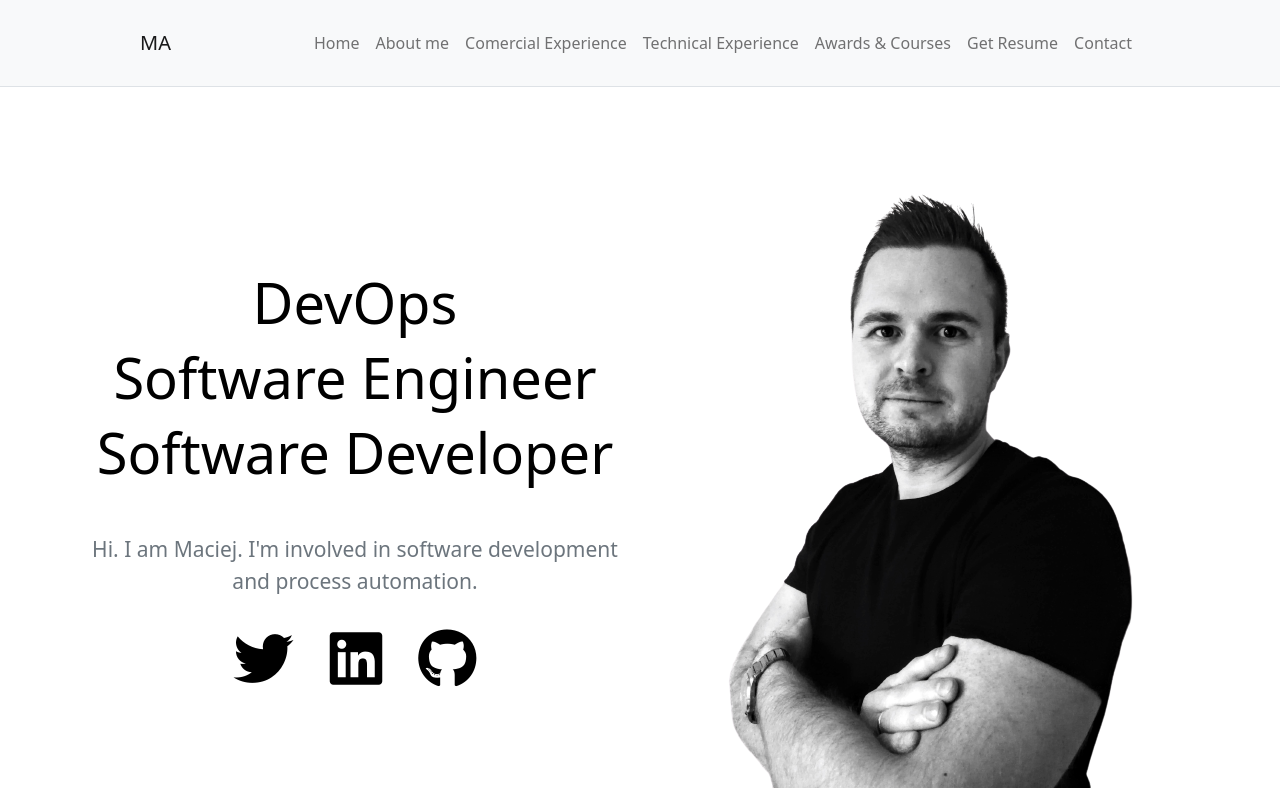
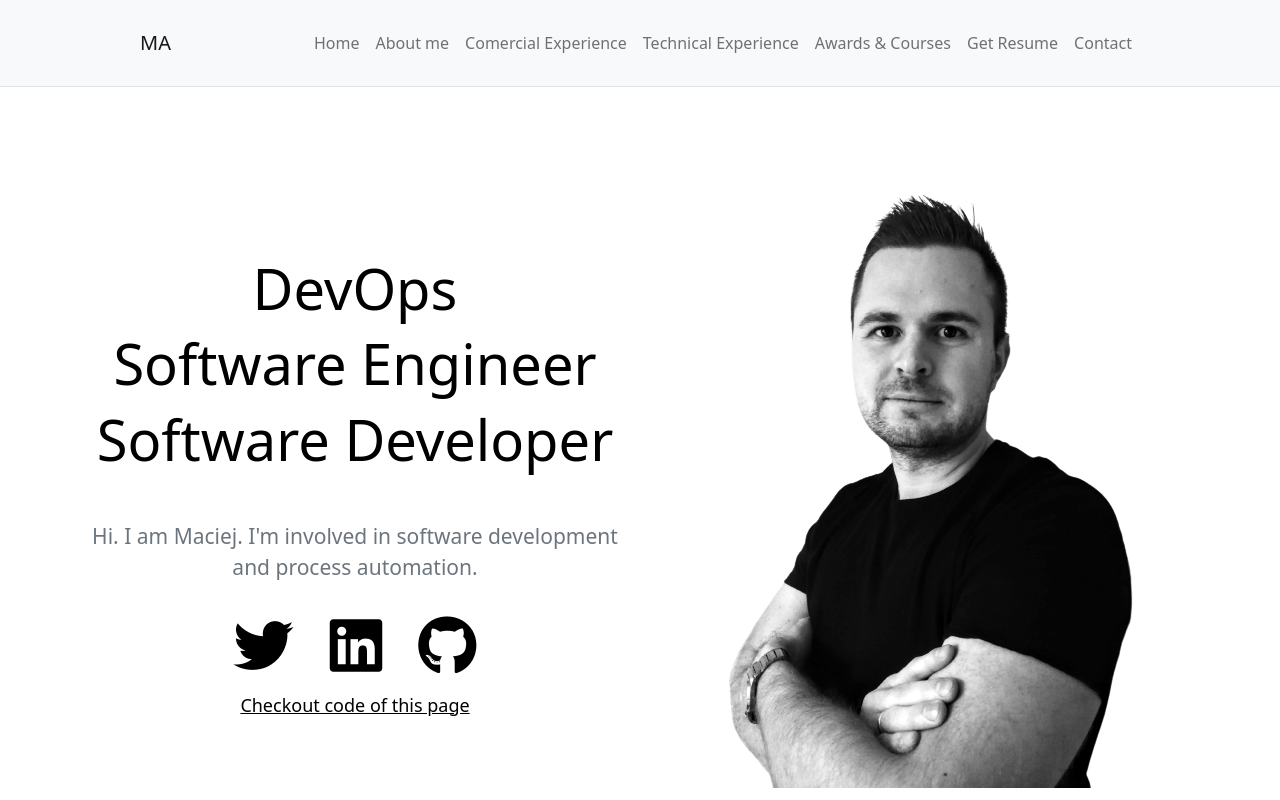
Before and after one commit to maciejadamski89/resume_page, a website: page src/html/index.html in a window 1280 px wide. Shown: the top 800 px of the page. Drawn offline with nearby package versions, Linux system fonts and the light colour scheme; files that its build step writes are made by us from their sources; files whose address does not match are found by name.

Commit message:
Add link to github resume page

```diff
--- a/src/html/index.html
+++ b/src/html/index.html
@@ -56,6 +56,8 @@
                     <a href="https://twitter.com/MaciejAdamski89"><i class="icon fa-brands fa-twitter"></i></a>
                     <a href="https://www.linkedin.com/in/maciej-adamski-0455a984/"><i class="icon fa-brands fa-linkedin"></i></a>
                     <a href="https://github.com/maciejadamski89"><i class="icon fa-brands fa-github"></i></a>
+                    <br>
+                    <a href="https://github.com/maciejadamski89/resume_page">Checkout code of this page</a>
                 </div>
                 <div class="col-12 col-sm-12 col-lg-6 text-center">
                     <img class="" src="profile.png" alt="">
```
